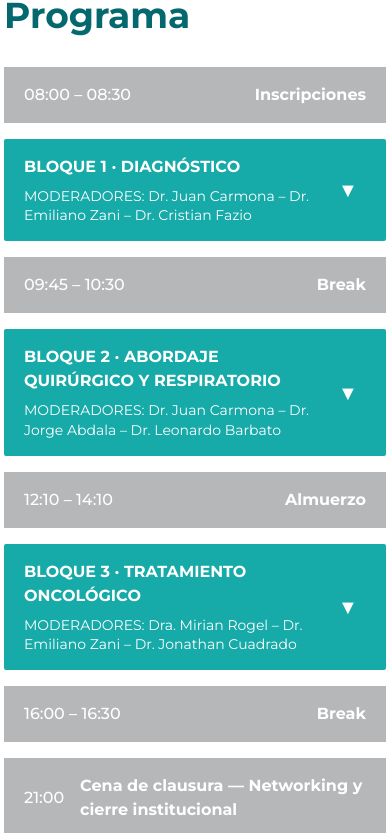
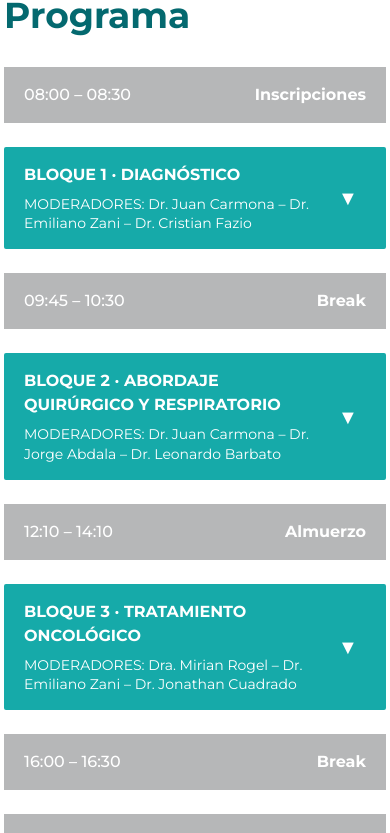
Before and after one commit to facus027/oncotarget-pulmon-2026, a React (Vite) app: page / in a window 390 px wide. Shown: the part 6376-7209 px from the top of the page. Built offline with nearby package versions, Linux system fonts and the light colour scheme.

Commit message:
add task Program

```diff
--- a/src/components/sections/ProgramSection.tsx
+++ b/src/components/sections/ProgramSection.tsx
@@ -1,73 +1,26 @@
 import { useState } from "react"
 import {
-  AnimatePresence,
   motion,
   useReducedMotion,
 } from "framer-motion"
 
 import { program } from "../../data/program"
 
-type ProgramRow = (typeof program)[number]
+const preparedProgram = (() => {
+  let currentBlockIndex: number | null = null
 
-interface ProgramGroup {
-  block: Extract<ProgramRow, { type: "block" }>
-  rows: ProgramRow[]
-  index: number
+  return program.map((row, index) => {
+    if (row.type === "block") {
+      currentBlockIndex = index
     }
 
-type ProgramItem =
-  | {
-      type: "group"
-      group: ProgramGroup
-    }
-  | {
-      type: "activity"
-      row: Extract<ProgramRow, { type: "activity" }>
-      index: number
-    }
-
-function createProgramItems(): ProgramItem[] {
-  const items: ProgramItem[] = []
-
-  let currentGroup: ProgramGroup | null = null
-
-  program.forEach((row, index) => {
-    if (row.type === "block") {
-      currentGroup = {
-        block: row,
-        rows: [],
-        index,
-      }
-
-      items.push({
-        type: "group",
-        group: currentGroup,
-      })
-
-      return
-    }
-
-    if (row.type === "activity") {
-      currentGroup = null
-
-      items.push({
-        type: "activity",
+    return {
       row,
       index,
-      })
-
-      return
-    }
-
-    if (currentGroup) {
-      currentGroup.rows.push(row)
+      blockIndex: currentBlockIndex,
     }
   })
-
-  return items
-}
-
-const programItems = createProgramItems()
+})()
 
 export function ProgramSection() {
   const shouldReduceMotion = useReducedMotion()
@@ -137,39 +90,21 @@ export function ProgramSection() {
             </div>
           </div>
 
-          <div className="mt-5 space-y-7">
-            {programItems.map((item) => {
-              if (item.type === "activity") {
-                return (
-                  <div
-                    key={`${item.row.time}-${item.index}`}
-                    className="
-                      grid
-                      grid-cols-[200px_1fr]
-                      bg-onco-gray
-                      px-4
-                      py-3
-                      text-2xl
-                      text-white
-                    "
-                  >
-                    <span>{item.row.time}</span>
-
-                    <strong>{item.row.title}</strong>
-                  </div>
-                )
-              }
-
-              const { group } = item
-              const isOpen = openBlocks.has(group.index)
+          <div className="mt-5 space-y-5">
+            {preparedProgram.map(
+              ({ row, index, blockIndex }) => {
+                /*
+                 * BLOQUE
+                 */
+                if (row.type === "block") {
+                  const isOpen = openBlocks.has(index)
 
                   return (
-                <div key={`${group.block.title}-${group.index}`}>
                     <button
+                      key={`${row.title}-${index}`}
                       type="button"
-                    onClick={() => toggleBlock(group.index)}
+                      onClick={() => toggleBlock(index)}
                       aria-expanded={isOpen}
-                    aria-controls={`program-block-${group.index}`}
                       className="
                         w-full
                         bg-onco-accent
@@ -189,11 +124,11 @@ export function ProgramSection() {
                       <div className="flex items-center justify-between gap-6">
                         <div>
                           <p className="font-bold">
-                          {group.block.title}
+                            {row.title}
                           </p>
 
                           <p className="mt-1 text-sm lg:text-2xl">
-                          {group.block.moderators}
+                            {row.moderators}
                           </p>
                         </div>
 
@@ -203,7 +138,9 @@ export function ProgramSection() {
                             rotate: isOpen ? 180 : 0,
                           }}
                           transition={{
-                          duration: shouldReduceMotion ? 0 : 0.25,
+                            duration: shouldReduceMotion
+                              ? 0
+                              : 0.25,
                           }}
                           className="
                             flex
@@ -219,49 +156,74 @@ export function ProgramSection() {
                         </motion.span>
                       </div>
                     </button>
+                  )
+                }
 
-                  <AnimatePresence initial={false}>
-                    {isOpen && (
-                      <motion.div
-                        id={`program-block-${group.index}`}
-                        initial={
-                          shouldReduceMotion
-                            ? false
-                            : {
-                                height: 0,
-                                opacity: 0,
+                /*
+                 * ACTIVIDAD
+                 *
+                 * Inscripciones, Break, Almuerzo y Cena
+                 * siempre quedan visibles.
+                 */
+                if (row.type === "activity") {
+                  return (
+                    <div
+                      key={`${row.time}-${index}`}
+                      className="
+                        grid
+                        grid-cols-[200px_1fr]
+                        bg-onco-gray
+                        px-4
+                        py-3
+                        text-2xl
+                        text-white
+
+                      "
+                    >
+                      <span>
+                        {row.time}
+                      </span>
+
+                      <strong>
+                        {row.title}
+                      </strong>
+                    </div>
+                  )
                 }
-                        }
-                        animate={{
-                          height: "auto",
-                          opacity: 1,
-                        }}
-                        exit={
-                          shouldReduceMotion
-                            ? undefined
-                            : {
-                                height: 0,
-                                opacity: 0,
-                              }
-                        }
-                        transition={{
-                          duration: shouldReduceMotion ? 0 : 0.3,
-                          ease: "easeInOut",
-                        }}
-                        className="overflow-hidden"
-                      >
-                        <div className="space-y-2 pt-2">
-                          {group.rows.map((row, rowIndex) => {
+
+                /*
+                 * CHARLA
+                 *
+                 * Solo aparece si el último bloque
+                 * anterior está abierto.
+                 */
                 if (
-                              row.type === "block" ||
-                              row.type === "activity"
+                  blockIndex === null ||
+                  !openBlocks.has(blockIndex)
                 ) {
                   return null
                 }
 
                 return (
-                              <div
-                                key={`${row.time}-${rowIndex}`}
+                  <motion.div
+                    key={`${row.time}-${index}`}
+                    initial={
+                      shouldReduceMotion
+                        ? false
+                        : {
+                            opacity: 0,
+                            y: -8,
+                          }
+                    }
+                    animate={{
+                      opacity: 1,
+                      y: 0,
+                    }}
+                    transition={{
+                      duration: shouldReduceMotion
+                        ? 0
+                        : 0.22,
+                    }}
                     className="
                       grid
                       grid-cols-[200px_290px_1fr]
@@ -283,58 +245,29 @@ export function ProgramSection() {
                     <div>
                       {row.content}
                     </div>
-                              </div>
+                  </motion.div>
                 )
-                          })}
-                        </div>
-                      </motion.div>
+              }
             )}
-                  </AnimatePresence>
-                </div>
-              )
-            })}
           </div>
         </div>
 
         {/* MOBILE */}
-        <div className="space-y-4 md:hidden">
-          {programItems.map((item) => {
-            if (item.type === "activity") {
-              return (
-                <div
-                  key={`${item.row.time}-${item.index}`}
-                  className="
-                    flex
-                    items-center
-                    justify-between
-                    gap-4
-                    bg-onco-gray
-                    px-5
-                    py-4
-                    text-white
-                  "
-                >
-                  <span className="font-medium">
-                    {item.row.time}
-                  </span>
-
-                  <strong>
-                    {item.row.title}
-                  </strong>
-                </div>
-              )
-            }
-
-            const { group } = item
-            const isOpen = openBlocks.has(group.index)
+        <div className="space-y-6 md:hidden">
+          {preparedProgram.map(
+            ({ row, index, blockIndex }) => {
+              /*
+               * BLOQUE
+               */
+              if (row.type === "block") {
+                const isOpen = openBlocks.has(index)
 
                 return (
-              <div key={`${group.block.title}-${group.index}`}>
                   <button
+                    key={`${row.title}-${index}`}
                     type="button"
-                  onClick={() => toggleBlock(group.index)}
+                    onClick={() => toggleBlock(index)}
                     aria-expanded={isOpen}
-                  aria-controls={`program-mobile-block-${group.index}`}
                     className="
                       w-full
                       rounded-sm
@@ -353,11 +286,11 @@ export function ProgramSection() {
                     <div className="flex items-center justify-between gap-4">
                       <div>
                         <p className="font-bold">
-                        {group.block.title}
+                          {row.title}
                         </p>
 
                         <p className="mt-2 text-sm leading-snug">
-                        {group.block.moderators}
+                          {row.moderators}
                         </p>
                       </div>
 
@@ -367,7 +300,9 @@ export function ProgramSection() {
                           rotate: isOpen ? 180 : 0,
                         }}
                         transition={{
-                        duration: shouldReduceMotion ? 0 : 0.25,
+                          duration: shouldReduceMotion
+                            ? 0
+                            : 0.25,
                         }}
                         className="
                           flex
@@ -383,49 +318,68 @@ export function ProgramSection() {
                       </motion.span>
                     </div>
                   </button>
+                )
+              }
 
-                <AnimatePresence initial={false}>
-                  {isOpen && (
-                    <motion.div
-                      id={`program-mobile-block-${group.index}`}
-                      initial={
-                        shouldReduceMotion
-                          ? false
-                          : {
-                              height: 0,
-                              opacity: 0,
+              /*
+               * ACTIVIDAD
+               */
+              if (row.type === "activity") {
+                return (
+                  <div
+                    key={`${row.time}-${index}`}
+                    className="
+                      flex
+                      items-center
+                      justify-between
+                      gap-4
+                      bg-onco-gray
+                      px-5
+                      py-4
+                      text-white
+                    "
+                  >
+                    <span className="font-medium">
+                      {row.time}
+                    </span>
+
+                    <strong className="text-right">
+                      {row.title}
+                    </strong>
+                  </div>
+                )
               }
-                      }
-                      animate={{
-                        height: "auto",
-                        opacity: 1,
-                      }}
-                      exit={
-                        shouldReduceMotion
-                          ? undefined
-                          : {
-                              height: 0,
-                              opacity: 0,
-                            }
-                      }
-                      transition={{
-                        duration: shouldReduceMotion ? 0 : 0.3,
-                        ease: "easeInOut",
-                      }}
-                      className="overflow-hidden"
-                    >
-                      <div className="space-y-3 pt-3">
-                        {group.rows.map((row, rowIndex) => {
+
+              /*
+               * CHARLA
+               */
               if (
-                            row.type === "block" ||
-                            row.type === "activity"
+                blockIndex === null ||
+                !openBlocks.has(blockIndex)
               ) {
                 return null
               }
 
               return (
-                            <article
-                              key={`${row.time}-${rowIndex}`}
+                <motion.article
+                  key={`${row.time}-${index}`}
+                  initial={
+                    shouldReduceMotion
+                      ? false
+                      : {
+                          opacity: 0,
+                          y: -8,
+                        }
+                  }
+                  animate={{
+                    opacity: 1,
+                    y: 0,
+                  }}
+                  transition={{
+                    duration: shouldReduceMotion
+                      ? 0
+                      : 0.22,
+                  }}
                   className="
                     border
                     border-black/5
@@ -444,16 +398,10 @@ export function ProgramSection() {
                   <p className="mt-3 text-sm leading-relaxed text-onco-text">
                     {row.content}
                   </p>
-                            </article>
+                </motion.article>
               )
-                        })}
-                      </div>
-                    </motion.div>
+            }
           )}
-                </AnimatePresence>
-              </div>
-            )
-          })}
         </div>
       </div>
     </section>
```
Lines whose indentation alone changed are shown as unchanged.
